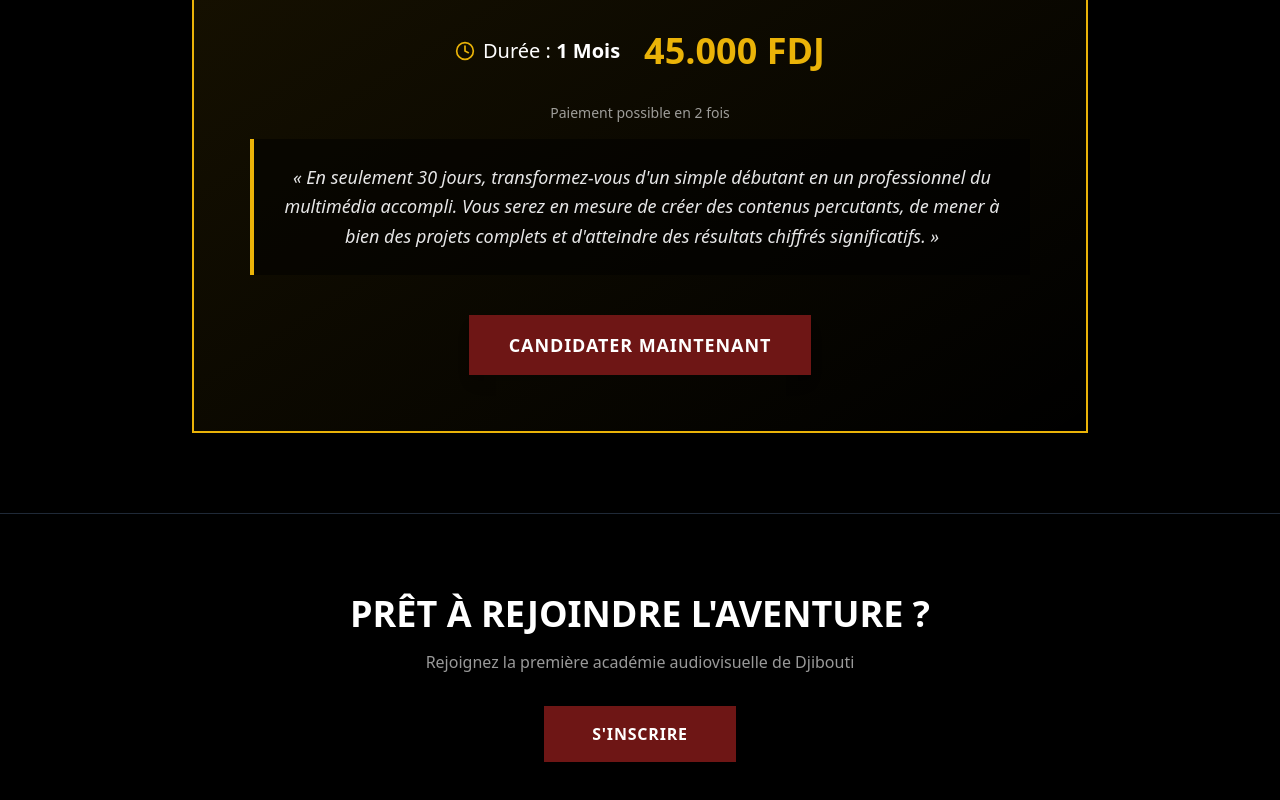
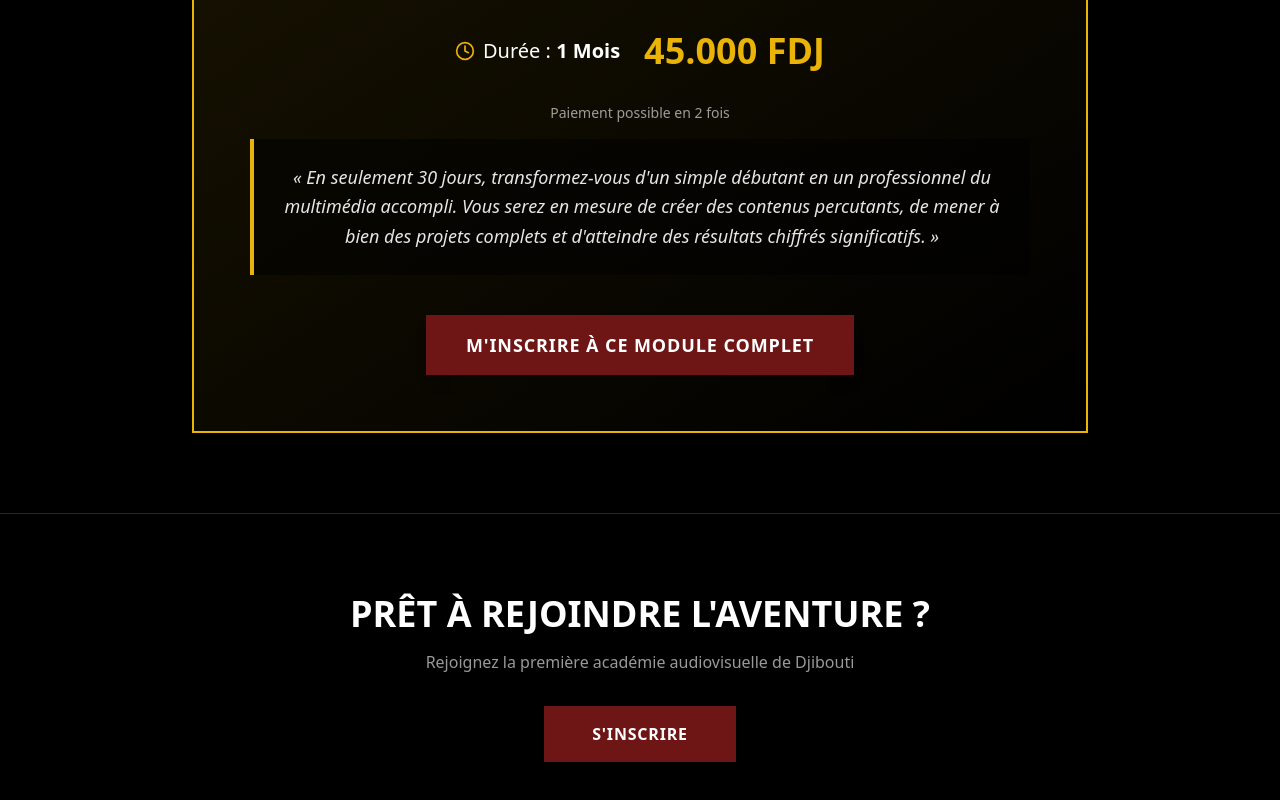
Before and after one commit to Willston125/studio, a Next.js app in the folder studio/: page /formations in a window 1280 px wide. Shown: the part 3362-4162 px from the top of the page. Built offline with nearby package versions, Linux system fonts and the light colour scheme.

Commit message:
mise a jour

```diff
--- a/studio/src/app/formations/page.tsx
+++ b/studio/src/app/formations/page.tsx
@@ -407,10 +407,10 @@ export default function FormationsPage() {
 
                             {/* CTA */}
                             <Link
-                                href="/inscription"
+                                href="/inscription?module=5"
                                 className="inline-block bg-[#6e1615] text-white px-10 py-4 font-bold text-lg uppercase tracking-wider hover:bg-[#8b1c1b] transition-all shadow-lg hover:shadow-yellow-500/20"
                             >
-                                Candidater Maintenant
+                                M'inscrire à ce module complet
                             </Link>
                         </div>
                     </div>
--- a/studio/src/app/inscription/page.tsx
+++ b/studio/src/app/inscription/page.tsx
@@ -12,6 +12,7 @@ const MODULES_DATA = [
     { id: 2, titre: "DESIGN GRAPHIQUE PRO", tarif: "10.000 FDJ", duree: "12 Jours", sessions: "Sessions de 1h30" },
     { id: 3, titre: "RÉALISATION & EDITING VIDÉO", tarif: "13.000 FDJ", duree: "15 Jours", sessions: "Sessions de 1h30" },
     { id: 4, titre: "MARKETING DIGITAL & GESTION DE PROJET", tarif: "7.000 FDJ", duree: "8 Jours", sessions: "Sessions de 1h30" },
+    { id: 5, titre: "PACK CREATOR 360°", tarif: "45.000 FDJ", duree: "1 Mois", sessions: "Parcours intensif complet" },
 ];
 
 export default function InscriptionPage() {
@@ -39,7 +40,7 @@ export default function InscriptionPage() {
 
             message += `\\n\\n--------------------------------\\n*ENGAGEMENTS:*\\n✅ Tarif accepté\\n✅ Engagement paiement 48h\\n📅 Date: ${new Date().toLocaleDateString()}`;
 
-            const url = `https://wa.me/25377556344?text=${encodeURIComponent(message)}`;
+            const url = `https://wa.me/25377145306?text=${encodeURIComponent(message)}`;
             window.open(url, '_blank');
         }, 1500);
     };
@@ -173,7 +174,7 @@ export default function InscriptionPage() {
                                             required: "Le numéro est obligatoire",
                                             pattern: {
                                                 value: /^[0-9]{8}$/,
-                                                message: "Format: 8 chiffres (ex: 77556344)"
+                                                message: "Format: 8 chiffres (ex: 77145306)"
                                             }
                                         })}
                                         type="tel"
```
